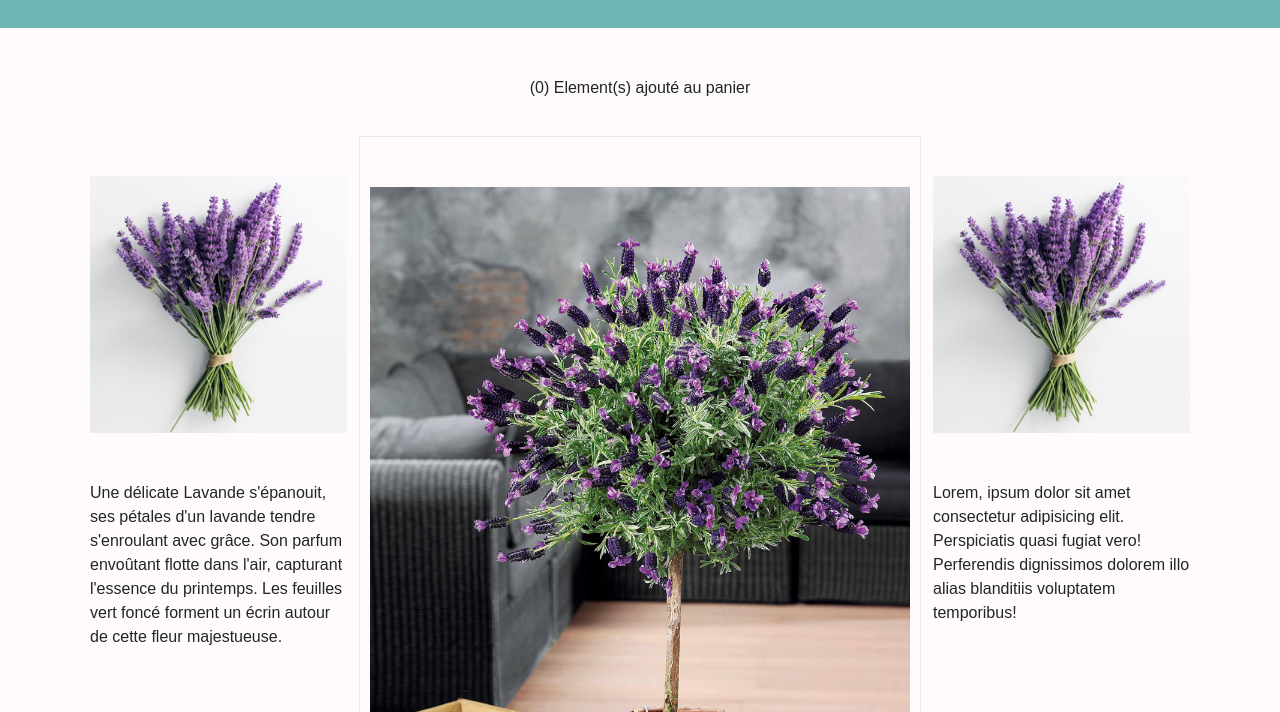
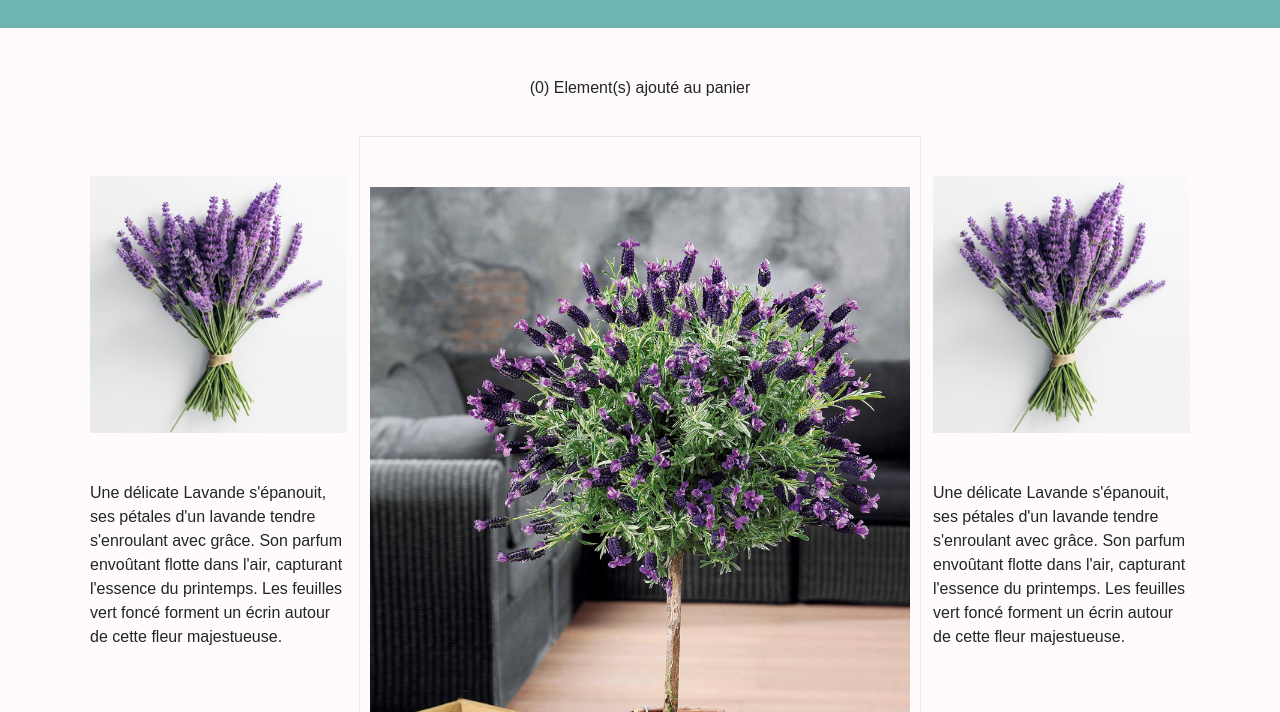
Before and after one commit to antipas-codeur/site-des-fleurs, a plain HTML site: page lavande.html in a window 1280 px wide. Shown: the part 88-800 px from the top of the page. Drawn offline with nearby package versions, Linux system fonts and the light colour scheme; a script that the page names is missing.

Commit message:
Update lavande.html

```diff
--- a/lavande.html
+++ b/lavande.html
@@ -135,9 +135,9 @@
           <div class="col-md-3 col-sm-12">
             <img src="images/lavande2.jpg" class="img-fluid" alt="" />
             <p class="py-5">
-              Lorem, ipsum dolor sit amet consectetur adipisicing elit.
-              Perspiciatis quasi fugiat vero! Perferendis dignissimos dolorem
-              illo alias blanditiis voluptatem temporibus!
+               Une délicate Lavande s'épanouit, ses pétales d'un lavande tendre s'enroulant avec grâce.
+              Son parfum envoûtant flotte dans l'air, capturant l'essence du printemps.
+              Les feuilles vert foncé forment un écrin autour de cette fleur majestueuse.
             </p>
           </div>
         </div>
```
